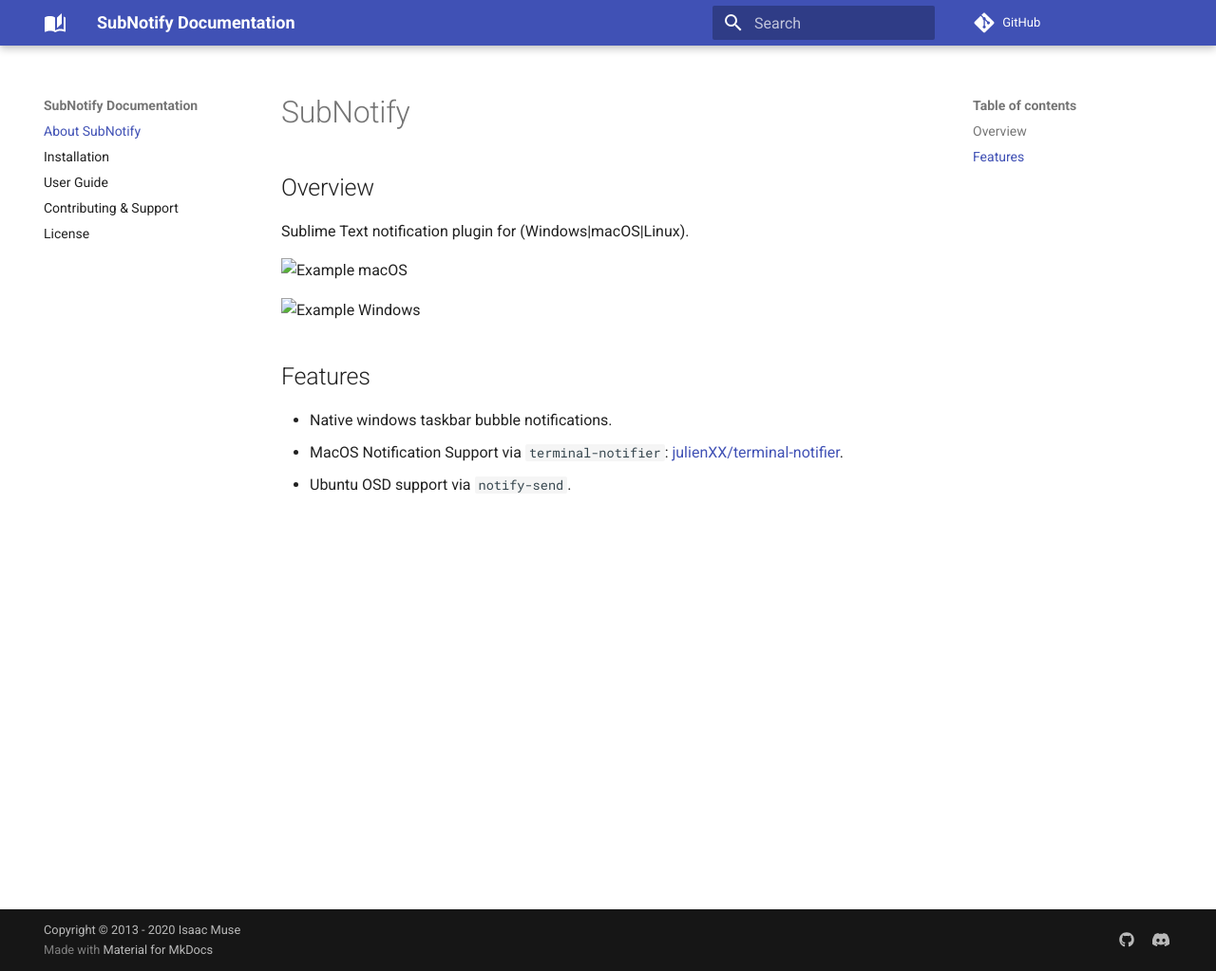
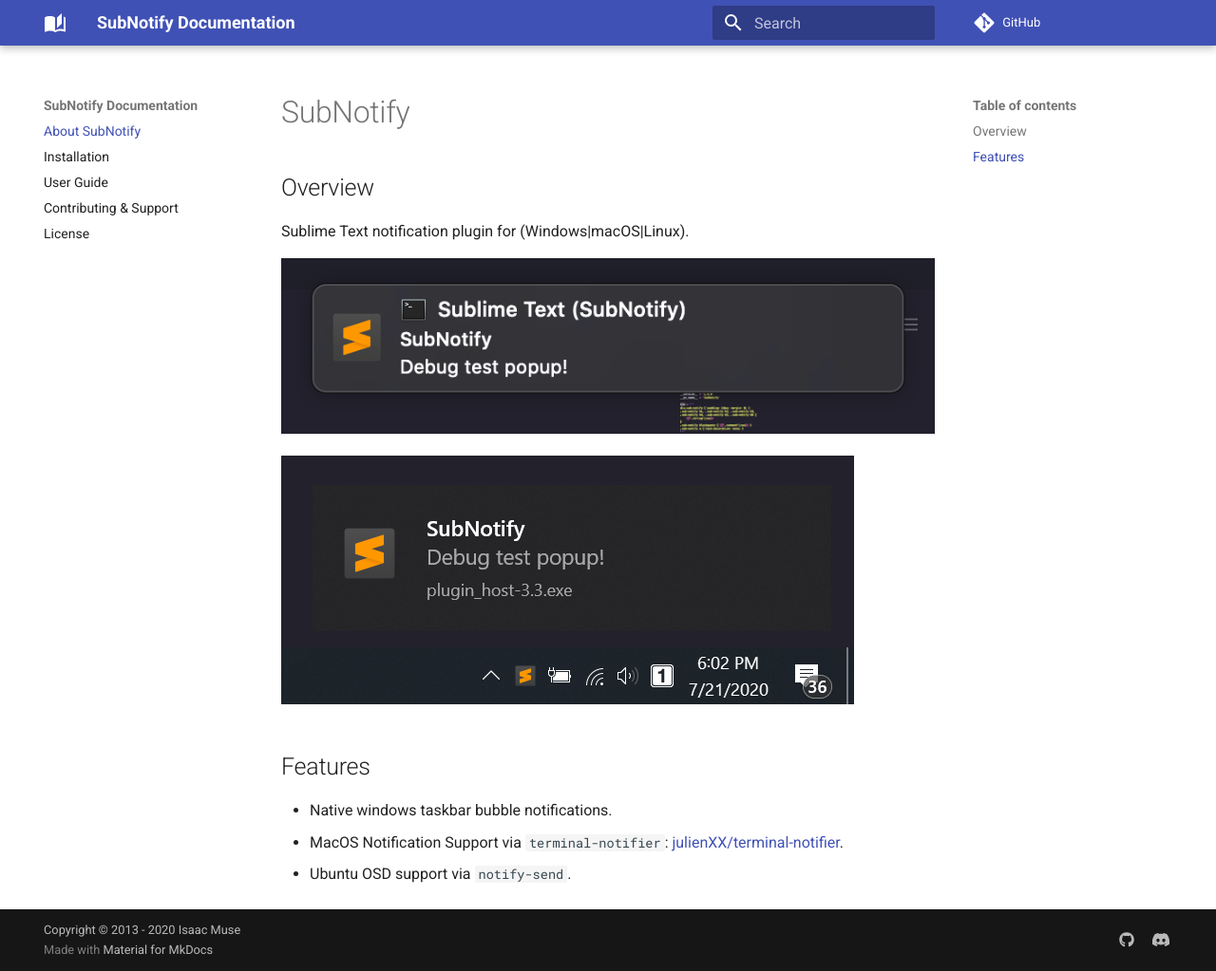
Before and after one commit to facelessuser/SubNotify, an MkDocs documentation site: the page built from docs/src/markdown/index.md, in a window 1280 px wide and 1023 px high. Shown: the whole window at 95% size. Built offline with MkDocs 1.6.1 and Material for MkDocs 9.7.7, drawn with Linux system fonts in a browser that asks for light colours; comment, search, counter and statistics services are not loaded.

Commit message:
Fix doc links

```diff
--- a/docs/src/markdown/index.md
+++ b/docs/src/markdown/index.md
@@ -4,9 +4,9 @@
 
 Sublime Text notification plugin for (Windows|macOS|Linux).
 
-![Example macOS](docs/src/markdown/images/example-macos.png)
+![Example macOS](images/example-macos.png)
 
-![Example Windows](docs/src/markdown/images/example-win.png)
+![Example Windows](images/example-win.png)
 
 ## Features
 
```
Also changed, not shown: docs/src/markdown/usage.md (+2 -2 lines).
